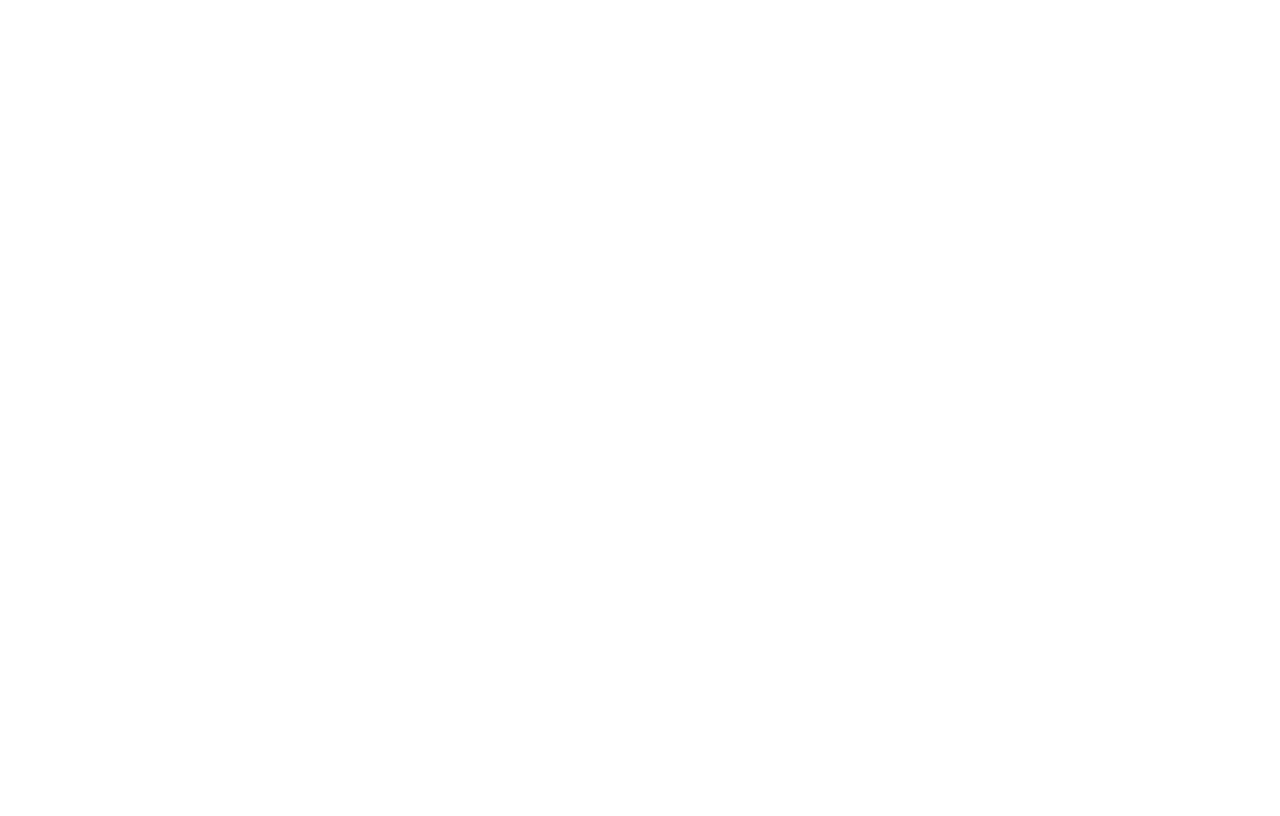
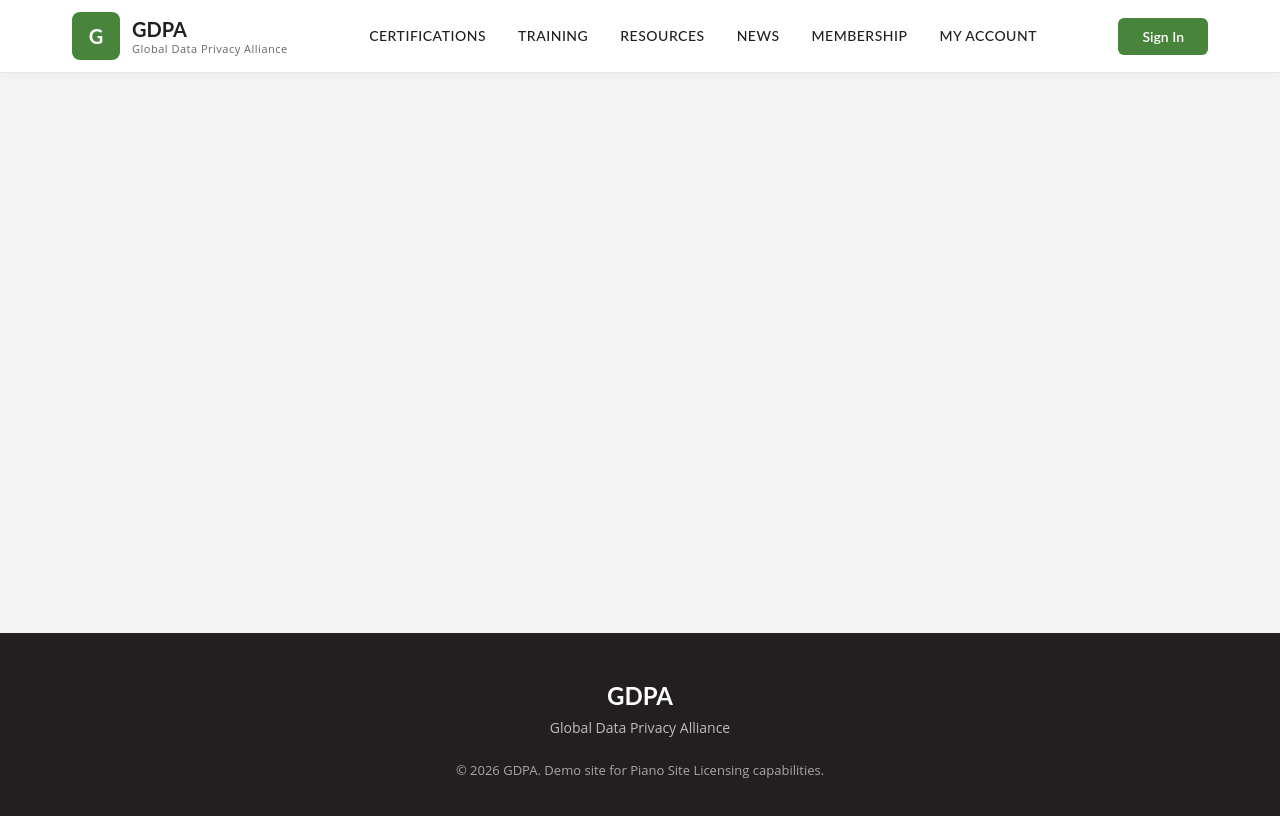
Before and after one commit to MarkRDalton8/gdpa-alliance, a React (Vite) app: page /landing-page in a window 1280 px wide. Before the commit this address had no page. Shown: the top 816 px of the page. Built offline with nearby package versions, Linux system fonts and the light colour scheme.

Commit message:
Add /landing-page route with Piano inline template OTFDISAX5ZOD

```diff
--- a/src/main.jsx
+++ b/src/main.jsx
@@ -14,6 +14,7 @@ import AccountPage from './pages/AccountPage'
 import ApiDemo from './pages/ApiDemo'
 import MembershipPage from './pages/MembershipPage'
 import WelcomePage from './pages/WelcomePage'
+import LandingPage from './pages/LandingPage'
 
 ReactDOM.createRoot(document.getElementById('root')).render(
   <React.StrictMode>
@@ -32,6 +33,7 @@ ReactDOM.createRoot(document.getElementById('root')).render(
         <Route path="/welcome" element={<WelcomePage />} />
         <Route path="/account" element={<AccountPage />} />
         <Route path="/demo" element={<ApiDemo />} />
+        <Route path="/landing-page" element={<LandingPage />} />
       </Routes>
     </BrowserRouter>
   </React.StrictMode>,
--- /dev/null
+++ b/src/pages/LandingPage.jsx
@@ -0,0 +1,23 @@
+import { useEffect } from 'react';
+import Layout from '../components/Layout';
+
+const TEMPLATE_ID = "OTFDISAX5ZOD";
+
+export default function LandingPage() {
+  useEffect(() => {
+    const tp = window.tp || [];
+    tp.push(["init", function () {
+      window.tp.offer.show({
+        offerId: TEMPLATE_ID,
+        displayMode: "inline",
+        containerSelector: "#piano-landing-container",
+      });
+    }]);
+  }, []);
+
+  return (
+    <Layout>
+      <div id="piano-landing-container" style={{ minHeight: 400 }} />
+    </Layout>
+  );
+}
```
